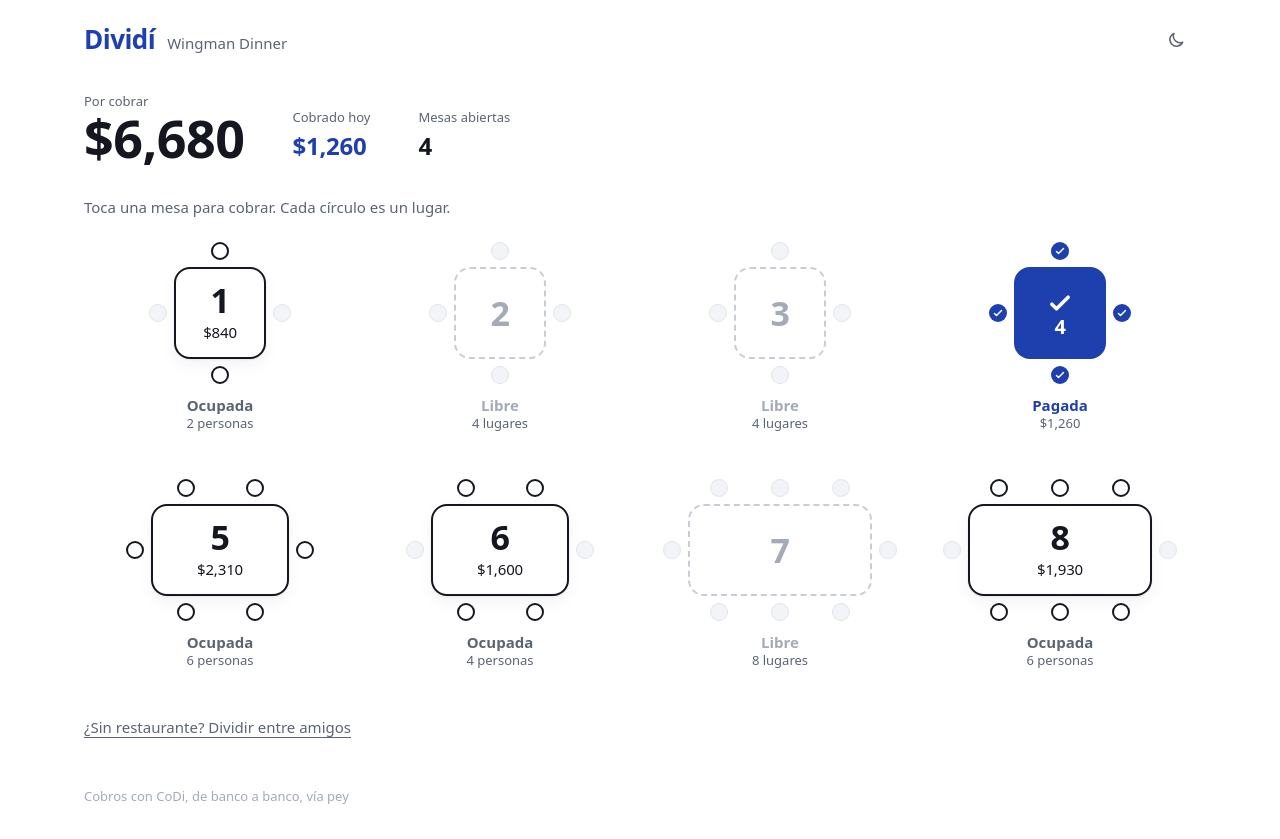
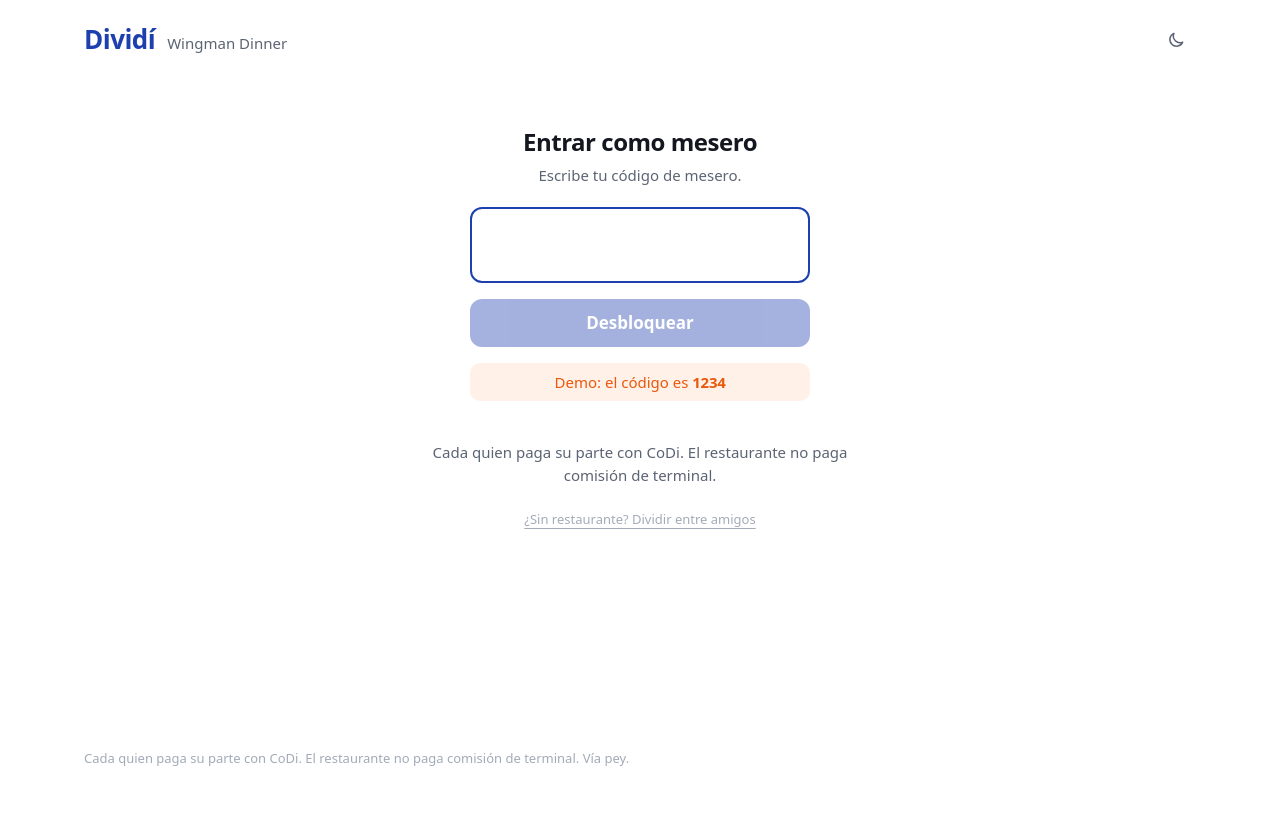
Before and after one commit to daniel-wing/divide-la-cuenta, a Next.js app: page / in a window 1280 px wide. After the commit the page ends 800 px from the top, so only its background shows below. Built offline with nearby package versions, Linux system fonts and the light colour scheme.

Commit message:
Tablero: total cobrado hoy, entrada con código y frase

```diff
--- a/src/app/layout.tsx
+++ b/src/app/layout.tsx
@@ -27,7 +27,7 @@ export default function RootLayout({ children }: { children: React.ReactNode })
         </header>
         {children}
         <footer className="mx-auto w-full max-w-6xl px-5 pb-8 pt-12 text-[13px] text-faint">
-          Cobros con CoDi, de banco a banco, vía pey
+          Cada quien paga su parte con CoDi. El restaurante no paga comisión de terminal. Vía pey.
         </footer>
       </body>
     </html>
--- a/src/app/page.tsx
+++ b/src/app/page.tsx
@@ -5,6 +5,7 @@ import { useEffect, useState } from "react";
 import type { SeatState, TableSummary } from "./api/tables/route";
 import SeatMap, { Check, tableRatio } from "@/components/SeatMap";
 import { money } from "@/lib/format";
+import { PinForm, useWaiter } from "@/components/Waiter";
 
 const STATUS: Record<TableSummary["status"], { label: string; text: string }> = {
   libre: { label: "Libre", text: "text-faint" },
@@ -96,6 +97,7 @@ function TableTile({ t }: { t: TableSummary }) {
 
 export default function Home() {
   const [tables, setTables] = useState<TableSummary[] | null>(null);
+  const { ready, waiter, unlock, lock } = useWaiter();
 
   useEffect(() => {
     let alive = true;
@@ -112,42 +114,54 @@ export default function Home() {
   }, []);
 
   const open = tables?.filter((t) => t.status === "ocupada" || t.status === "cobrando") ?? [];
-  const porCobrar = open.reduce((s, t) => s + (t.amount ?? 0) - (t.paidAmount ?? 0), 0);
   const cobrado =
     tables?.reduce((s, t) => s + (t.status === "pagada" ? (t.amount ?? 0) : t.status === "cobrando" ? (t.paidAmount ?? 0) : 0), 0) ?? 0;
 
+  if (ready && !waiter) {
+    return (
+      <main className="mx-auto flex w-full max-w-6xl flex-1 flex-col items-center px-5 pt-16">
+        <PinForm onUnlock={unlock} />
+        <p className="mt-10 max-w-[420px] text-center text-[15px] text-muted">
+          Cada quien paga su parte con CoDi. El restaurante no paga comisión de terminal.
+        </p>
+        <Link href="/cobrar" className="mt-6 text-[13px] text-faint underline underline-offset-4 hover:text-fg">
+          ¿Sin restaurante? Dividir entre amigos
+        </Link>
+      </main>
+    );
+  }
+
   return (
     <main className="mx-auto w-full max-w-6xl flex-1 px-5 pt-8">
-      <section className="flex flex-wrap items-end gap-x-12 gap-y-4">
+      <section className="flex items-end justify-between gap-6">
         <div>
-          <p className="text-[13px] text-muted">Por cobrar</p>
-          <p className="money text-[52px] font-extrabold leading-none">{money(porCobrar)}</p>
+          <h1 className="text-[28px] font-bold leading-tight md:text-[32px]">Mesas</h1>
+          <p className="mt-1 text-[15px] text-muted">Toca una mesa para cobrar. Cada círculo es un lugar.</p>
         </div>
-        <div>
-          <p className="text-[13px] text-muted">Cobrado hoy</p>
-          <p className="money text-[24px] font-bold text-pagada">{money(cobrado)}</p>
-        </div>
-        <div>
-          <p className="text-[13px] text-muted">Mesas abiertas</p>
-          <p className="money text-[24px] font-bold">{open.length}</p>
+        <div className="text-right">
+          <p className="text-[13px] text-muted">Total cobrado hoy</p>
+          <p className="money text-[32px] font-extrabold leading-none text-pagada md:text-[40px]">{money(cobrado)}</p>
         </div>
       </section>
-
-      <p className="mt-8 text-[15px] text-muted">Toca una mesa para cobrar. Cada círculo es un lugar.</p>
 
       {!tables ? (
         <p className="mt-6 text-muted">Cargando mesas...</p>
       ) : (
-        <div className="mt-2 grid grid-cols-2 items-end gap-x-2 gap-y-4 md:grid-cols-4">
+        <div className="mt-6 grid grid-cols-2 items-end gap-x-2 gap-y-4 md:grid-cols-4">
           {tables.map((t) => (
             <TableTile key={t.table} t={t} />
           ))}
         </div>
       )}
 
-      <Link href="/cobrar" className="mt-8 inline-block text-[15px] text-muted underline underline-offset-4 hover:text-fg">
-        ¿Sin restaurante? Dividir entre amigos
-      </Link>
+      <div className="mt-8 flex flex-wrap items-center gap-x-6 gap-y-2">
+        <button onClick={lock} className="h-10 rounded-[10px] bg-surface-2 px-4 text-[15px] font-medium hover:bg-line">
+          Bloquear (modo comensal)
+        </button>
+        <Link href="/cobrar" className="text-[13px] text-faint underline underline-offset-4 hover:text-fg">
+          ¿Sin restaurante? Dividir entre amigos
+        </Link>
+      </div>
     </main>
   );
 }
```
